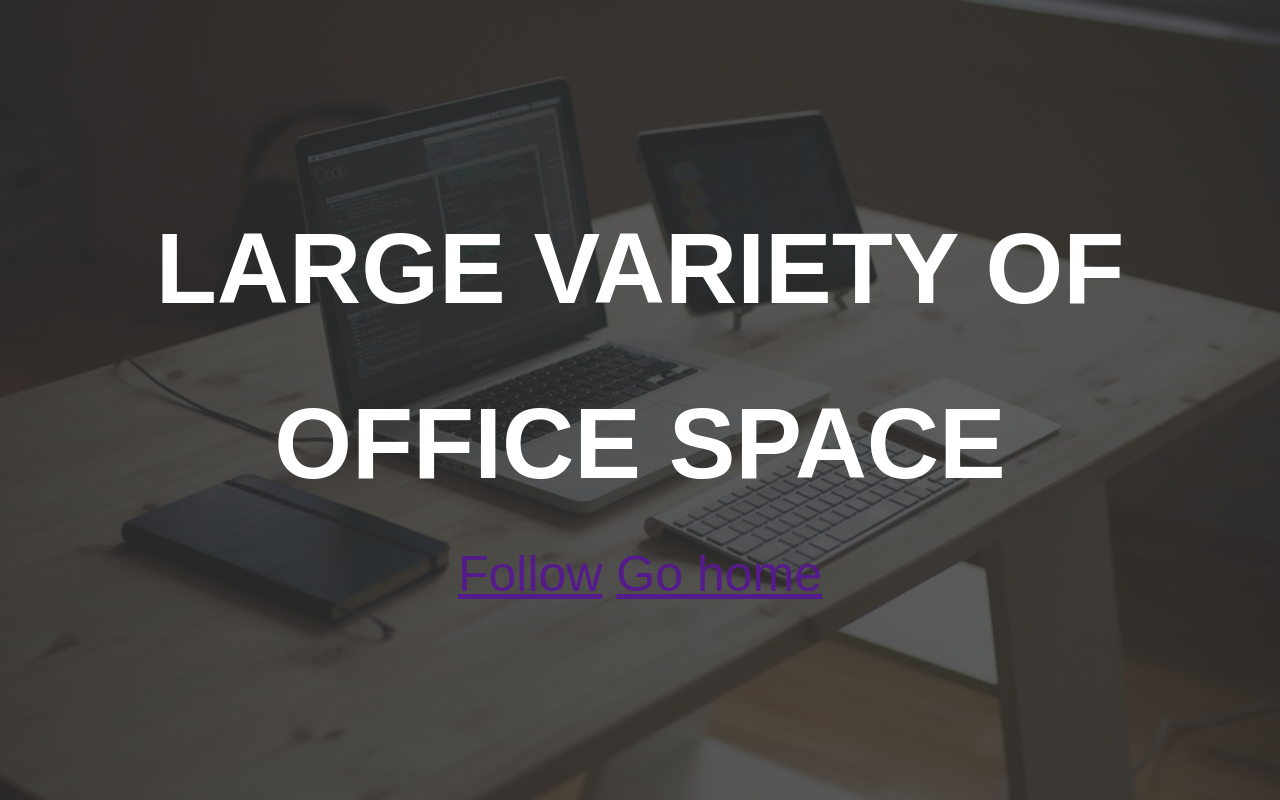
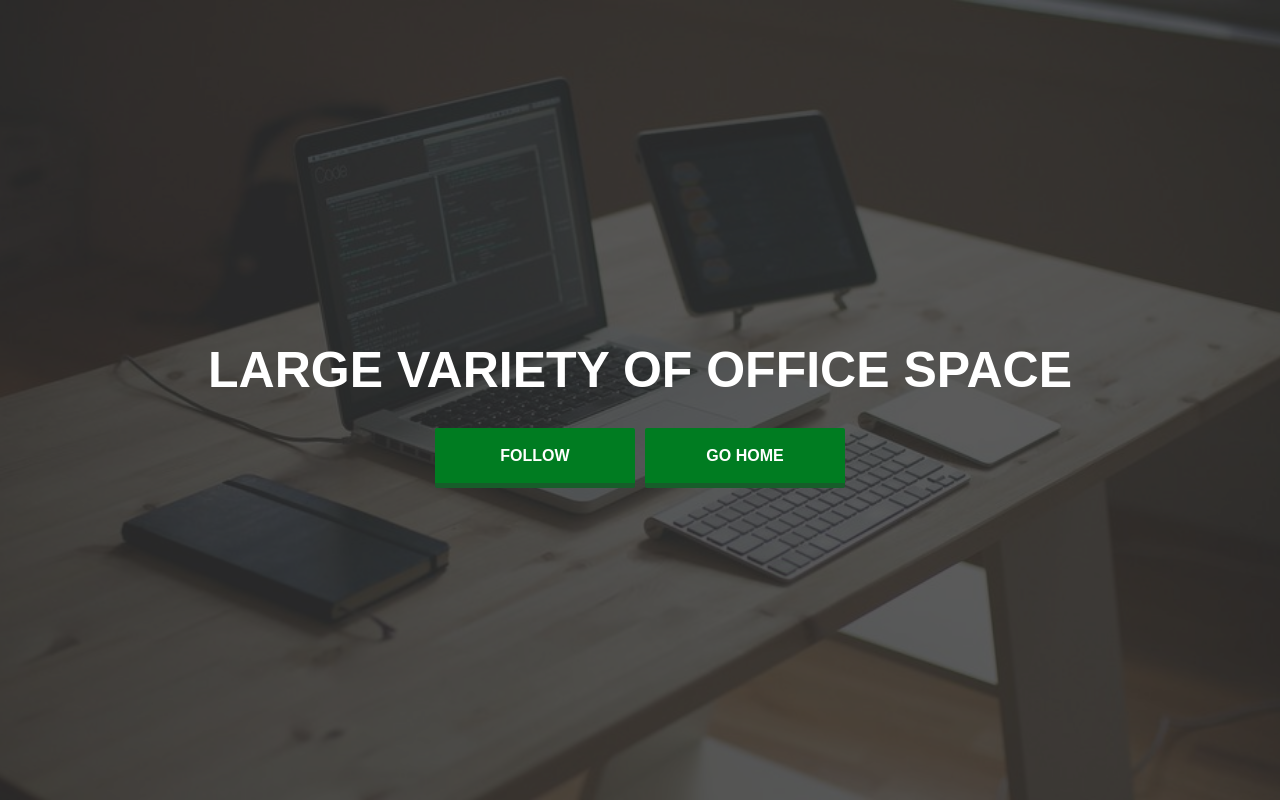
Before and after one commit to alexpryp/grid_landing_page, a website: page index.html in a window 1280 px wide. Drawn offline with Linux system fonts and the light colour scheme.

Commit message:
Header has been added

```diff
--- a/index.html
+++ b/index.html
@@ -13,8 +13,8 @@
     <div class="header_content">
       <h1>LARGE VARIETY OF OFFICE SPACE</h1>
       <div class="header_buttons">
-        <a href="" class="button">Follow</a>
-        <a href="" class="button">Go home</a>
+        <a href="" class="button button-left">Follow</a>
+        <a href="" class="button button-right">Go home</a>
       </div>
     </div>
   </header>
--- a/src/sass/_header.scss
+++ b/src/sass/_header.scss
@@ -22,6 +22,43 @@
 		color: #fff;
 		text-align: center;
 		padding: 60px $gutter;
-		font-size: 50px;
+		h1 {
+			font-size: 50px;
+			margin: 20px 0;
+			line-height: 1.5;
+		}
+		.header_buttons {
+			display: grid;
+			grid-template-columns: auto auto;
+			grid-template-rows: auto;
+			grid-gap: $gutter;
+			.button {
+				display: inline-block;
+				text-decoration: none;
+				text-transform: uppercase;
+				line-height: 3.5;
+				color: #fff;
+				font-weight: bold;
+				height: 60px;
+				width: 200px;
+				background-color: $accentColor;
+				border-radius: 2px;
+				border-bottom: 5px solid #175D2A;
+				&:link, &:visited, &:active {
+					background-color: $accentColor;
+					border-bottom: 5px solid #175D2A;
+				}
+				&:hover {
+					background-color: #175D2A;
+					border-bottom: 5px solid #005115;
+				}
+			}
+			.button-left {
+				justify-self: end;
+			}
+			.button-right {
+				justify-self: start;
+			}
+		}
 	}
 }
```
Also changed, not shown: dist/css/style.css.
